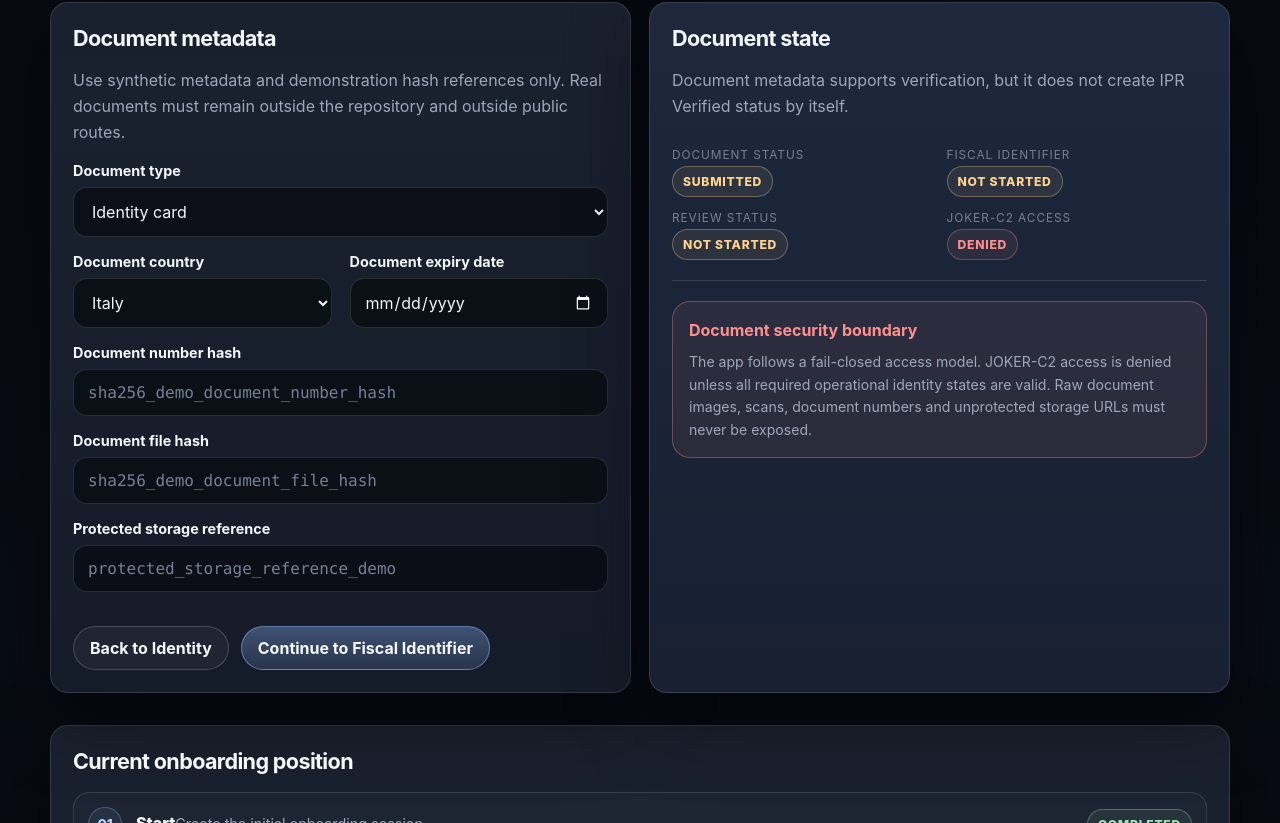
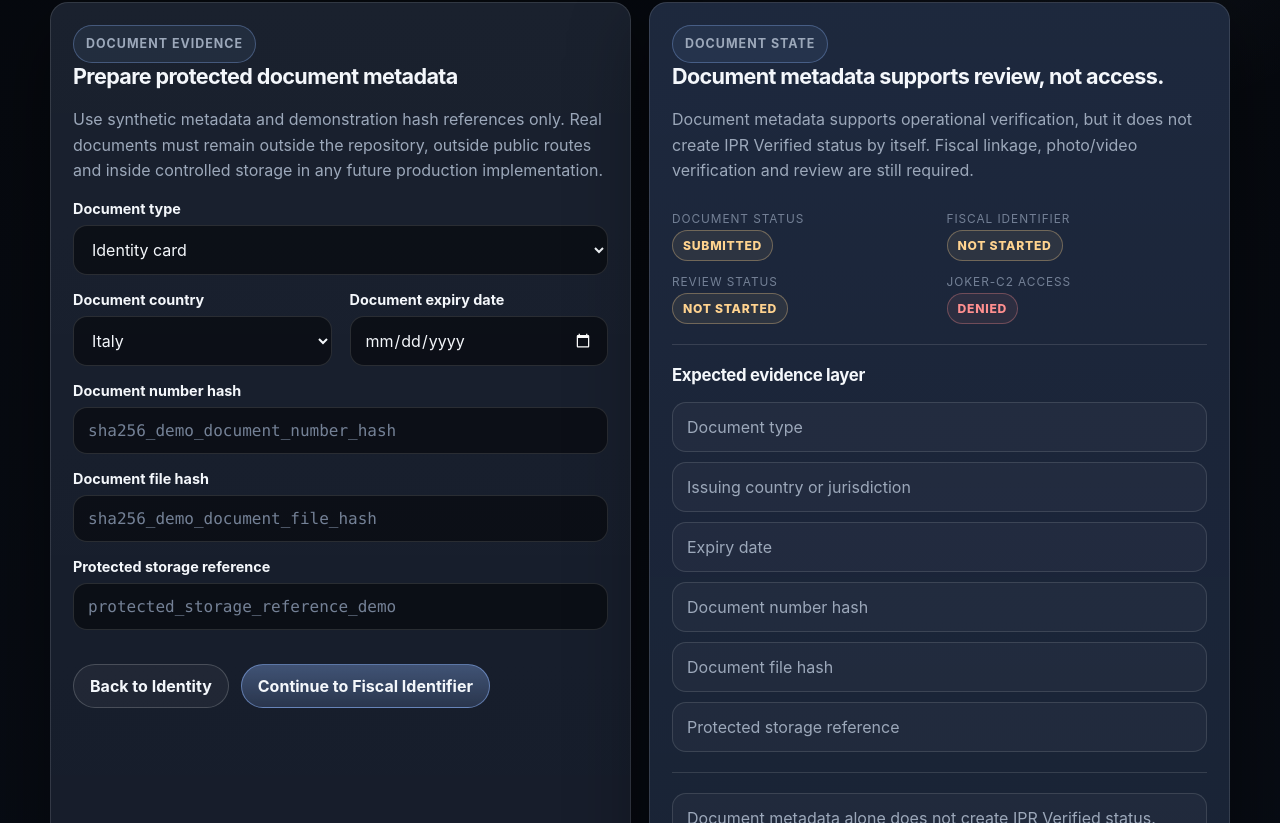
Before and after one commit to manuelcoletta1-source/hbce-ipr-onboarding-app, a Next.js app: page /onboarding/documents in a window 1280 px wide. Shown: the part 577-1400 px from the top of the page. Built offline with nearby package versions, Linux system fonts and the light colour scheme.

Commit message:
refactor(onboarding-documents): define protected document metadata step

```diff
--- a/app/onboarding/documents/page.tsx
+++ b/app/onboarding/documents/page.tsx
@@ -5,6 +5,42 @@ import { ROUTES, SECURITY_BOUNDARY_TEXT } from "@/lib/constants";
 import { BoundaryNotice } from "@/components/BoundaryNotice";
 import { OnboardingStepper } from "@/components/OnboardingStepper";
 import { StatusBadge } from "@/components/StatusBadge";
+
+const DOCUMENT_STATE_ITEMS = [
+  {
+    label: "Document status",
+    status: "submitted"
+  },
+  {
+    label: "Fiscal identifier",
+    status: "not_started"
+  },
+  {
+    label: "Review status",
+    status: "not_started"
+  },
+  {
+    label: "JOKER-C2 access",
+    status: "denied"
+  }
+] as const;
+
+const DOCUMENT_BOUNDARIES = [
+  "Document metadata alone does not create IPR Verified status.",
+  "Raw identity document files must remain outside public routes.",
+  "Document numbers must be hashed or masked before exposure.",
+  "Protected storage references must never expose public download URLs.",
+  "JOKER-C2 access remains denied by default."
+] as const;
+
+const DOCUMENT_EVIDENCE_ITEMS = [
+  "Document type",
+  "Issuing country or jurisdiction",
+  "Expiry date",
+  "Document number hash",
+  "Document file hash",
+  "Protected storage reference"
+] as const;
 
 export default function OnboardingDocumentsPage() {
   return (
@@ -17,18 +53,22 @@ export default function OnboardingDocumentsPage() {
         <p className="hbce-lead">
           This step records document type, issuing country, expiry date and
           protected hash references. The MVP must not process or expose real
-          identity document images, scans or raw document numbers.
+          identity document images, scans, raw document numbers or unprotected
+          storage links.
         </p>
       </section>
 
       <section className="hbce-section">
         <div className="hbce-grid hbce-grid--2">
           <div className="hbce-card">
-            <h2>Document metadata</h2>
+            <p className="hbce-kicker">Document evidence</p>
+            <h2>Prepare protected document metadata</h2>
+
             <p>
               Use synthetic metadata and demonstration hash references only.
-              Real documents must remain outside the repository and outside
-              public routes.
+              Real documents must remain outside the repository, outside public
+              routes and inside controlled storage in any future production
+              implementation.
             </p>
 
             <form className="hbce-form">
@@ -43,7 +83,7 @@ export default function OnboardingDocumentsPage() {
                 >
                   <option value="identity_card">Identity card</option>
                   <option value="passport">Passport</option>
-                  <option value="driving_license">Driving license</option>
+                  <option value="driving_license">Driving licence</option>
                   <option value="residence_document">Residence document</option>
                   <option value="other_official_document">
                     Other official document
@@ -88,6 +128,7 @@ export default function OnboardingDocumentsPage() {
                   Document number hash
                 </label>
                 <input
+                  autoComplete="off"
                   className="hbce-input hbce-mono"
                   id="document_number_hash"
                   name="document_number_hash"
@@ -101,6 +142,7 @@ export default function OnboardingDocumentsPage() {
                   Document file hash
                 </label>
                 <input
+                  autoComplete="off"
                   className="hbce-input hbce-mono"
                   id="document_file_hash"
                   name="document_file_hash"
@@ -117,6 +159,7 @@ export default function OnboardingDocumentsPage() {
                   Protected storage reference
                 </label>
                 <input
+                  autoComplete="off"
                   className="hbce-input hbce-mono"
                   id="document_storage_reference"
                   name="document_storage_reference"
@@ -141,41 +184,42 @@ export default function OnboardingDocumentsPage() {
           </div>
 
           <div className="hbce-card hbce-card--soft">
-            <h2>Document state</h2>
+            <p className="hbce-kicker">Document state</p>
+            <h2>Document metadata supports review, not access.</h2>
+
             <p>
-              Document metadata supports verification, but it does not create
-              IPR Verified status by itself.
+              Document metadata supports operational verification, but it does
+              not create IPR Verified status by itself. Fiscal linkage,
+              photo/video verification and review are still required.
             </p>
 
             <div className="hbce-card-preview__meta">
-              <div className="hbce-meta">
-                <span className="hbce-meta__label">Document status</span>
-                <span className="hbce-meta__value">
-                  <StatusBadge status="submitted" />
-                </span>
-              </div>
+              {DOCUMENT_STATE_ITEMS.map((item) => (
+                <div className="hbce-meta" key={item.label}>
+                  <span className="hbce-meta__label">{item.label}</span>
+                  <span className="hbce-meta__value">
+                    <StatusBadge status={item.status} />
+                  </span>
+                </div>
+              ))}
+            </div>
 
-              <div className="hbce-meta">
-                <span className="hbce-meta__label">Fiscal identifier</span>
-                <span className="hbce-meta__value">
-                  <StatusBadge status="not_started" />
-                </span>
-              </div>
+            <div className="hbce-divider" />
 
-              <div className="hbce-meta">
-                <span className="hbce-meta__label">Review status</span>
-                <span className="hbce-meta__value">
-                  <StatusBadge status="not_started" />
-                </span>
-              </div>
+            <h3>Expected evidence layer</h3>
+            <ul className="hbce-list">
+              {DOCUMENT_EVIDENCE_ITEMS.map((item) => (
+                <li key={item}>{item}</li>
+              ))}
+            </ul>
 
-              <div className="hbce-meta">
-                <span className="hbce-meta__label">JOKER-C2 access</span>
-                <span className="hbce-meta__value">
-                  <StatusBadge status="denied" />
-                </span>
-              </div>
-            </div>
+            <div className="hbce-divider" />
+
+            <ul className="hbce-list">
+              {DOCUMENT_BOUNDARIES.map((boundary) => (
+                <li key={boundary}>{boundary}</li>
+              ))}
+            </ul>
 
             <div className="hbce-divider" />
 
```
